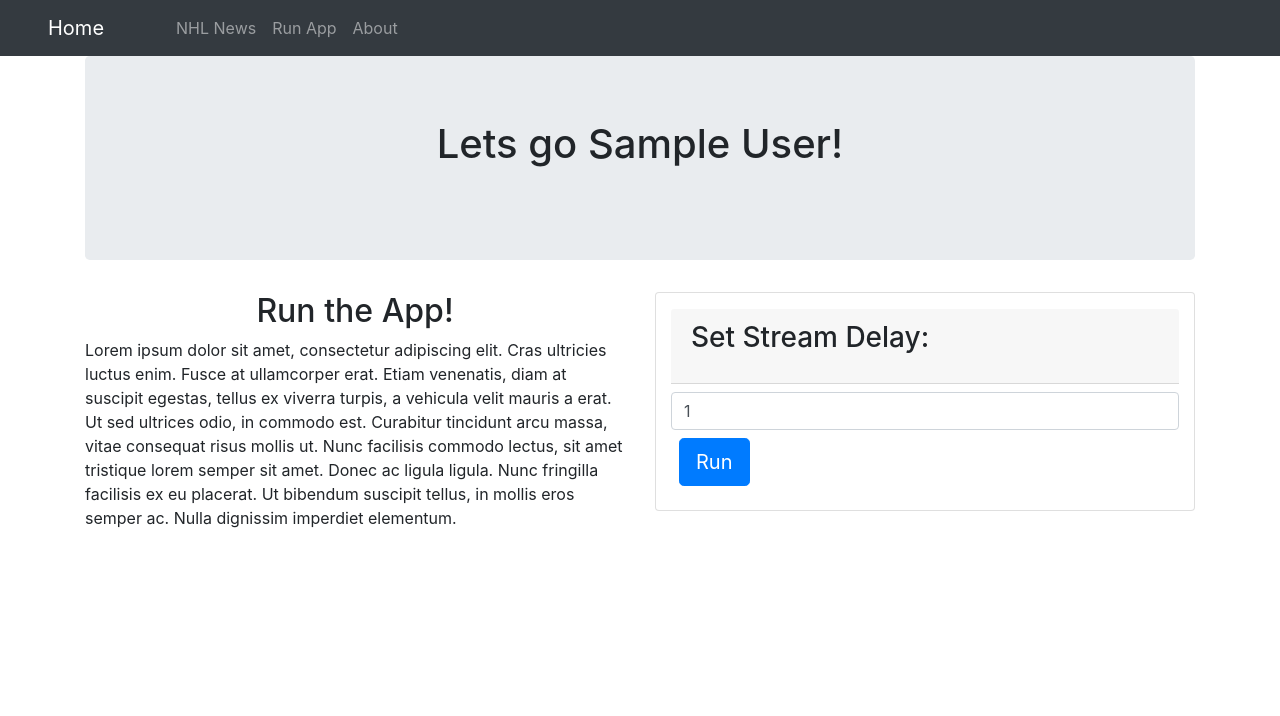
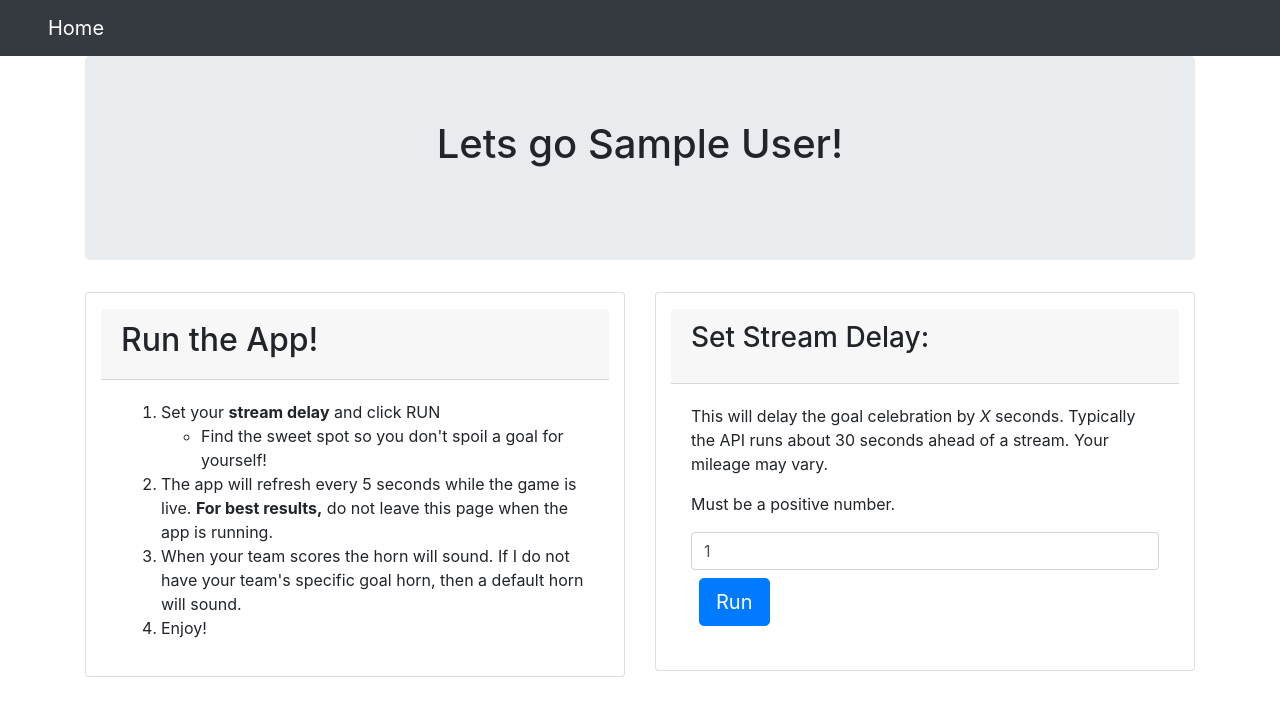
Before and after one commit to BrandonMiller18/nhl_companion, a Flask app: page /watchgame in a window 1280 px wide. Shown: the top 716 px of the page. Run offline with Flask 2, Linux system fonts and the light colour scheme; the visitor is signed in with stand-in values (Sample User, id 1); some libraries are stand-ins or nearby versions.

Commit message:
clean up, DOMAIN var, instructions

```diff
--- a/templates/app.html
+++ b/templates/app.html
@@ -8,7 +8,7 @@
 
     $(document).ready(function() {
 
-	var socket = io.connect('http://nhlcompanion.herokuapp.com/');
+    	var socket = io.connect({{ DOMAIN }});
 
     	$('#scoreboard').hide();
     	$("#goal").hide();
@@ -48,11 +48,7 @@ $(document).ready(function() {
     		$('div[id=flash]').toggleClass("goal")
     		console.log("goal celebration is over :(");
     	});
-
-
     });
-
-
 </script>
 
 <div class="container">
@@ -64,20 +60,39 @@ $(document).ready(function() {
 
     <div id="hide" class="row">
 
-    	<div class="col-lg-6 col-sm-12 text-center">
+    	<div class="col-lg-6 col-sm-12 mb-2">
+            <div class="card">
+                <div class="col-12 mt-3">
+                    <div class="card-header">
             		    <h2>Run the App!</h2>
-    		<p class="text-left">Lorem ipsum dolor sit amet, consectetur adipiscing elit. Cras ultricies luctus enim. Fusce at ullamcorper erat. Etiam venenatis, diam at suscipit egestas, tellus ex viverra turpis, a vehicula velit mauris a erat. Ut sed ultrices odio, in commodo est. Curabitur tincidunt arcu massa, vitae consequat risus mollis ut. Nunc facilisis commodo lectus, sit amet tristique lorem semper sit amet. Donec ac ligula ligula. Nunc fringilla facilisis ex eu placerat. Ut bibendum suscipit tellus, in mollis eros semper ac. Nulla dignissim imperdiet elementum.</p>
+                    </div>
+                    <div class="card-body">
+                		<ol class="text-left">
+                            <li>Set your <strong>stream delay</strong> and click RUN</li>
+                            <ul><li>Find the sweet spot so you don't spoil a goal for yourself!</li>
+                            </ul>
+                            <li>The app will refresh every 5 seconds while the game is live. <strong>For best results,</strong> do not leave this page when the app is running.</li>
+                            <li>When your team scores the horn will sound. If I do not have your team's specific goal horn, then a default horn will sound.</li>
+                            <li>Enjoy!</li>
+                        </ol>
+                    </div>
+                </div>
+            </div>
     	</div>
 
     	<div class="col-lg-6 col-sm-12">
 	    	<div class="card">
-    			<div class="col-12 col-lg-12 mt-3 mb-3">
+    			<div class="col-12 mt-3 mb-3">
 	    			<form accept-charset="utf-8">
 	    				<div class="card-header">
 	    					<label class="" for="stream_delay"><h3>Set Stream Delay:</h3></label>
 	    				</div>
+                        <div class="card-body">
+                            <p>This will delay the goal celebration by <i>X</i> seconds. Typically the API runs about 30 seconds ahead of a stream. Your mileage may vary.</p>
+                            <p>Must be a positive number.</p>
         					<input id="stream_delay" class="mt-2 form-control" type="number" name="stream_delay" value="1">
         					<button id="run" type="submit" class="btn btn-primary btn-lg m-2">Run</button>
+                        </div>
 	    			</form>
 	    		</div>
     		</div>
--- a/templates/base.html
+++ b/templates/base.html
@@ -19,12 +19,6 @@
 
 <nav class="navbar navbar-dark bg-dark sticky-top navbar-expand-lg pl-5">
 	<a class="navbar-brand" href="/">Home</a>
-	<div class="navbar-nav pl-5">
-		<a class="nav-link" href="#">NHL News</a>
-		<a class="nav-link" href="#">Run App</a>
-		<a class="nav-link" href="#">About</a>
-	</div>
-
 </nav>
 
 
--- a/templates/index.html
+++ b/templates/index.html
@@ -26,7 +26,7 @@
             <div class="card m-2 mt-3">
                 <div class="col-12 col-lg-12 mt-3 mb-3">
                     <div class="card-header">
-                        <h2>Select your team.</h2>
+                        <h2>Select your team</h2>
                     </div>
                     <p>Follow your team's game with the NHL Companion! </p>
 
```
Lines whose indentation alone changed are shown as unchanged.
